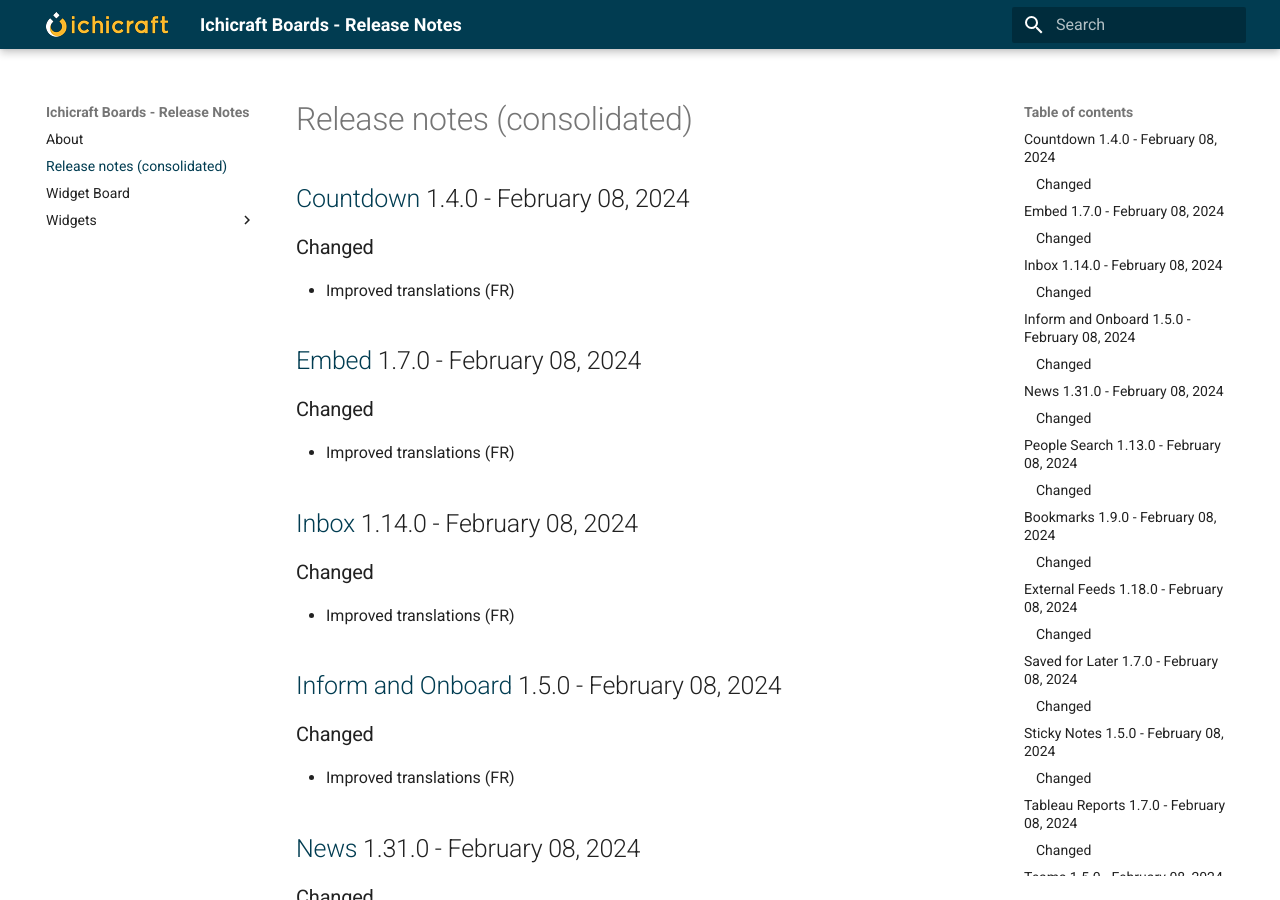
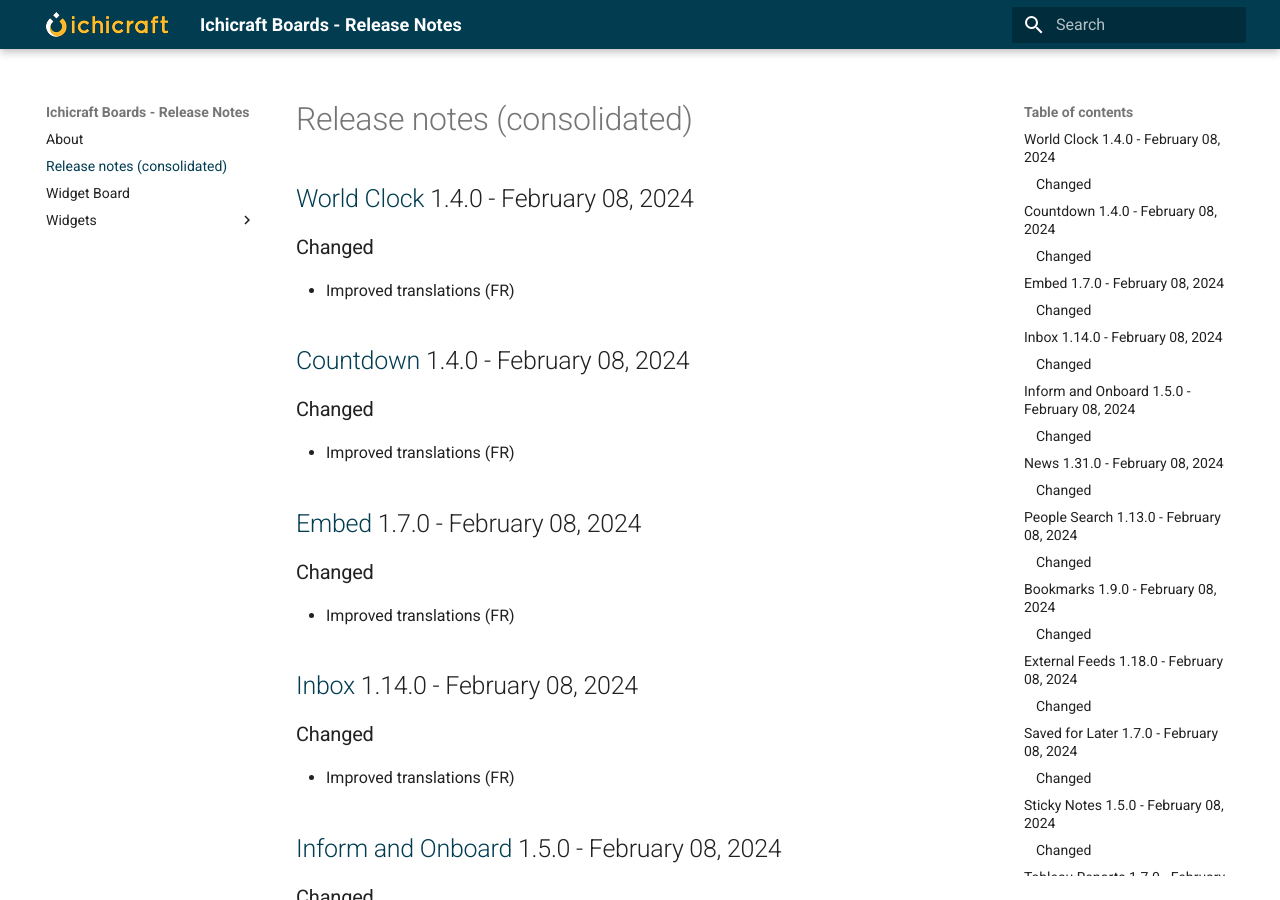
Before and after one commit to ichicraft/widgets-docs, an MkDocs documentation site: the page built from docs/Release-notes-(consolidated).md, in a window 1280 px wide and 900 px high. Built offline with MkDocs 1.6.1 and Material for MkDocs 9.7.7, drawn with Linux system fonts in a browser that asks for light colours.

Commit message:
Release notes updated by BuildService

```diff
--- a/docs/Release-notes-(consolidated).md
+++ b/docs/Release-notes-(consolidated).md
@@ -1,3 +1,8 @@
+## [World Clock](./Widgets/World Clock.md) 1.4.0 - February 08, 2024
+
+### Changed
+- Improved translations (FR)
+
 ## [Countdown](./Widgets/Countdown.md) 1.4.0 - February 08, 2024
 
 ### Changed
```
Also changed, not shown: docs/Widgets/World Clock.md (+5 -0 lines).
